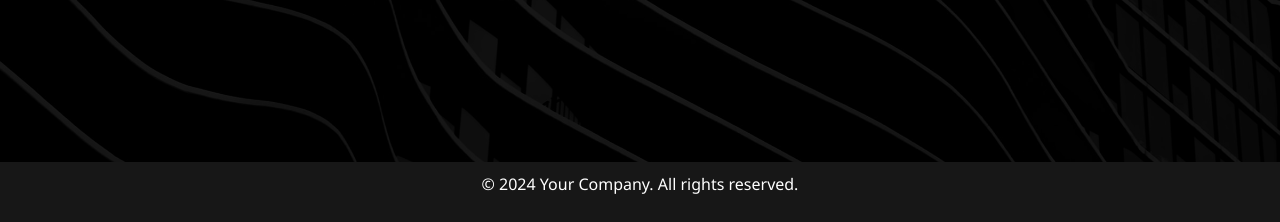
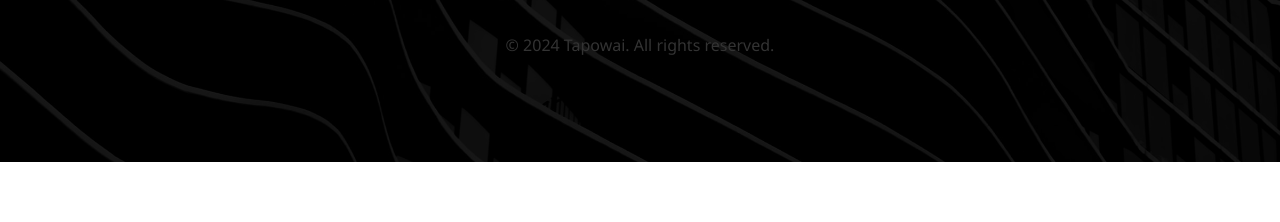
Before and after one commit to Harsh2803/tapowai, a plain HTML site: page index.html in a window 1280 px wide. Shown: the part 638-860 px from the top of the page. After the commit the page ends 800 px from the top, so only its background shows below. Drawn offline with nearby package versions, Linux system fonts and the light colour scheme.

Commit message:
Update index.html

```diff
--- a/index.html
+++ b/index.html
@@ -49,8 +49,7 @@
         }
 
         footer {
-            background-color: #171717;
-            color: white;
+            color: #333;
             padding: 10px 0;
         }
 
@@ -247,13 +246,14 @@
             </div>
         </div>
 
+        <footer class="text-center">
+            <div class="container">
+                <p>&copy; 2024 Tapowai. All rights reserved.</p>
+            </div>
+        </footer>
 
     </div>
-    <footer class="text-center">
-        <div class="container">
-            <p>&copy; 2024 Your Company. All rights reserved.</p>
-        </div>
-    </footer>
+
     <!-- Bootstrap JS and Popper.js -->
     <script src="https://cdn.jsdelivr.net/npm/bootstrap@5.3.0-alpha1/dist/js/bootstrap.bundle.min.js"></script>
 
```
